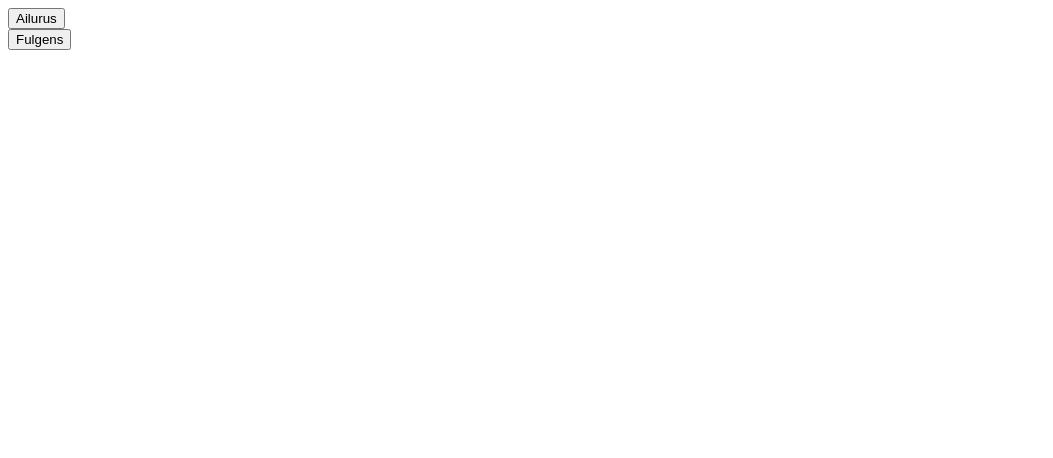
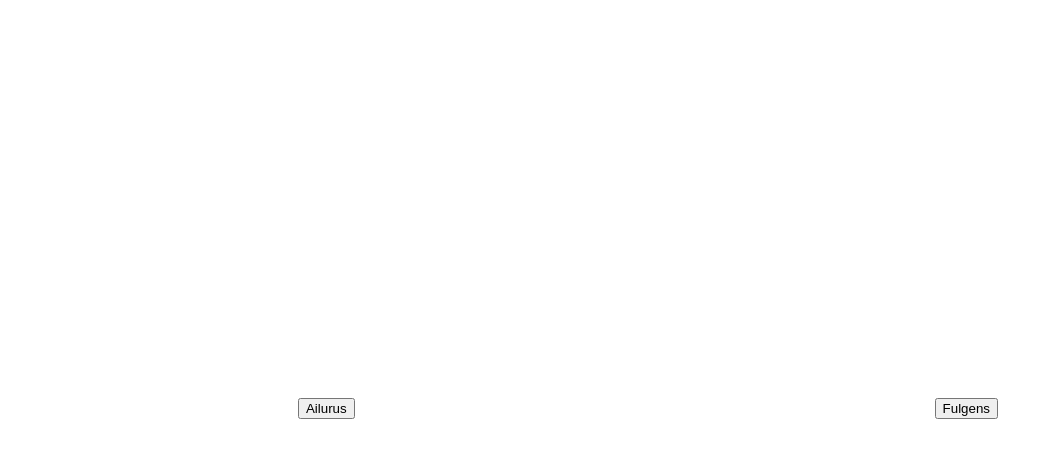
Before and after one commit to graypegg/xello-technical-test, an Angular app: page / in a window 1280 px wide. Shown: the top 458 px of the page, without its empty margins (0-1053 px from the left). Built offline with nearby package versions, Linux system fonts and the light colour scheme.

Commit message:
Super basic styling

```diff
--- a/src/app/app.component.html
+++ b/src/app/app.component.html
@@ -1,11 +1,13 @@
-<apply-tooltip event="click" [content]="'Wow, ya clicked on the left button'">
+<main>
+  <apply-tooltip event="click" [content]="'left button'">
     <button>
       Ailurus
     </button>
   </apply-tooltip>
 
-<apply-tooltip event="click" [content]="'Wow, ya clicked on the right button'">
+  <apply-tooltip event="click" [content]="'right button'">
     <button>
       Fulgens
     </button>
   </apply-tooltip>
+</main>
--- a/src/app/app.component.scss
+++ b/src/app/app.component.scss
@@ -0,0 +1,11 @@
+main {
+  display: flex;
+  justify-content: space-around;
+  align-items: center;
+  height: 100vh;
+  width: 100vw;
+}
+
+body {
+  margin: 0;
+}
--- a/src/app/tooltip/apply-tooltip/apply-tooltip.component.scss
+++ b/src/app/tooltip/apply-tooltip/apply-tooltip.component.scss
@@ -1,15 +1,19 @@
 .tooltip-container {
+  display: inline-block;
   position: relative;
 
   .tooltip {
     display: none;
     position: absolute;
     top: 0;
-    left: 0;
-    transform: translateY(-100%);
+    left: 50%;
+    transform: translate(-50%, -100%);
+    background: #000;
+    color: #FFF;
+    padding: 5px 10px;
 
     &.active {
-      display: block;
+      display: inline-block;
     }
   }
 }
```
Lines whose indentation alone changed are shown as unchanged.
